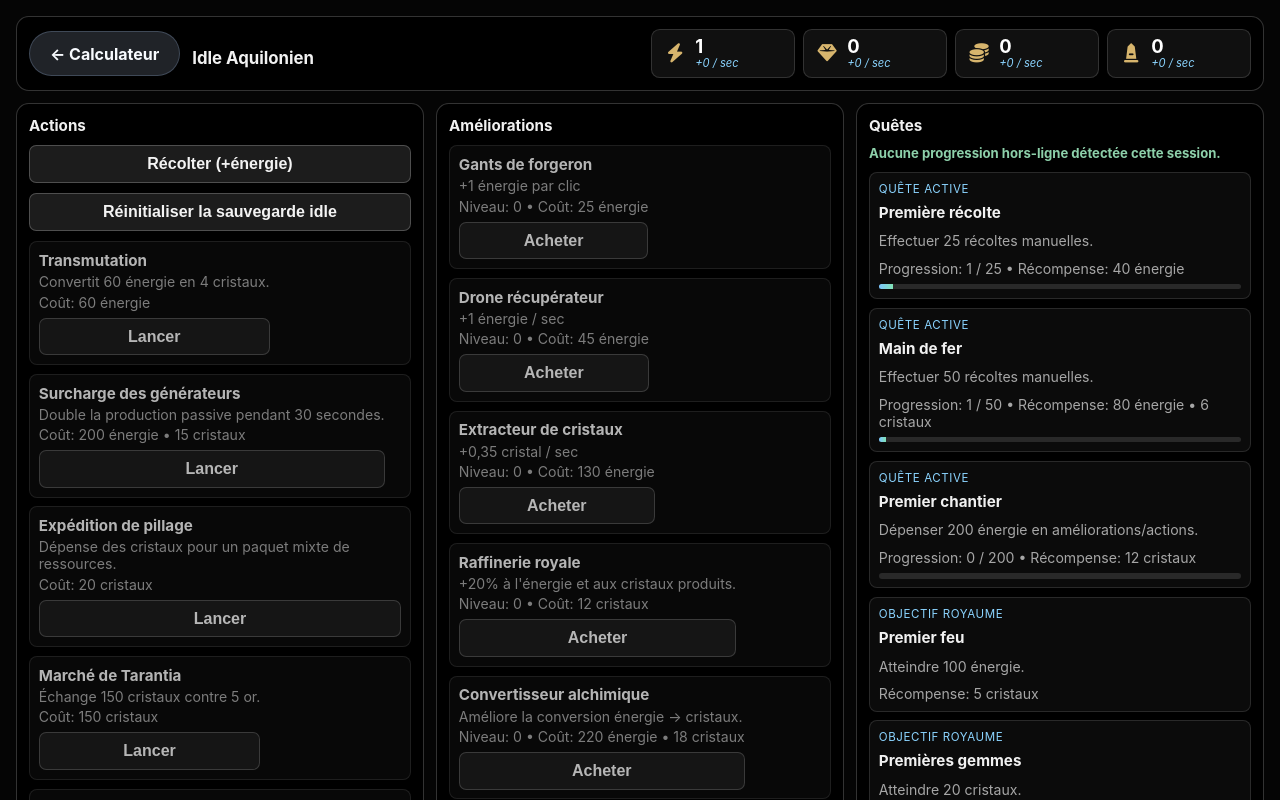
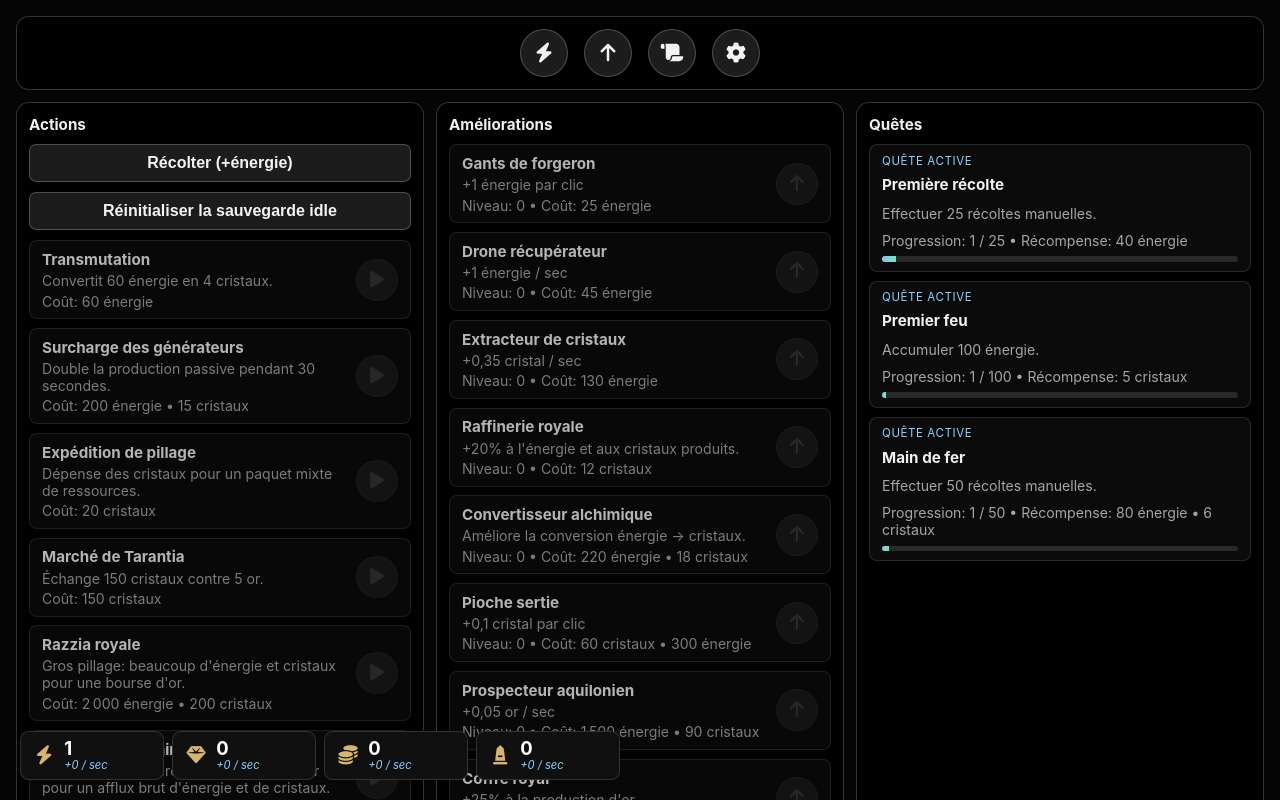
Before and after one commit to thomasd38/Conan-calculateur-de-ressources, a plain HTML site: page idle.html in a window 1280 px wide. Both pictures are taken after a click on the button "Récolter (+énergie)". Shown: the top 800 px of the page. Drawn offline with Linux system fonts and the light colour scheme.

Commit message:
improve UI

```diff
--- a/idle.html
+++ b/idle.html
@@ -9,13 +9,15 @@
     <title>Conan Exiles - Idle Aquilonien</title>
 </head>
 <body class="idle-hud-body">
+    <div class="idle-header__resources" id="idle-resources" aria-label="Ressources"></div>
     <main class="idle-simple" aria-label="Interface simple du mini-jeu idle">
         <header class="idle-simple__header">
-            <div class="idle-simple__header-left">
-                <a class="button button--secondary" href="index.html">← Calculateur</a>
-                <h1>Idle Aquilonien</h1>
+            <div class="idle-header-icons">
+                <button class="idle-icon-btn" title="Voir les actions" aria-label="Actions"><i class="fa-solid fa-bolt"></i></button>
+                <button class="idle-icon-btn" title="Voir les améliorations" aria-label="Améliorations"><i class="fa-solid fa-arrow-up"></i></button>
+                <button class="idle-icon-btn" title="Voir les quêtes" aria-label="Quêtes"><i class="fa-solid fa-scroll"></i></button>
+                <button class="idle-icon-btn" title="Paramètres" aria-label="Paramètres"><i class="fa-solid fa-gear"></i></button>
             </div>
-            <div class="idle-header__resources" id="idle-resources" aria-label="Ressources"></div>
         </header>
 
         <section class="idle-column" aria-label="Colonne actions">
@@ -32,7 +34,6 @@
 
         <section class="idle-column" aria-label="Colonne quêtes et objectifs">
             <h2>Quêtes</h2>
-            <p class="idle-highlight" id="offline-gain"></p>
             <div class="idle-missions" id="idle-missions"></div>
         </section>
     </main>
--- a/idle.js
+++ b/idle.js
@@ -1,54 +1,43 @@
 const STORAGE_KEY = 'conan_idle_save_v2';
 const LEGACY_STORAGE_KEY = 'conan_idle_save_v1';
-const TICK_RATE_MS = 250;
+const FAST_TICK_RATE_MS = 250;
+const SLOW_TICK_RATE_MS = 1000;
 const QUEST_SLOTS = 3;
-
-const objectiveDefinitions = [
-    { id: 'energy_100', title: 'Premier feu', description: 'Atteindre 100 énergie.', requirement: (s) => s.energy >= 100, reward: { crystals: 5 } },
-    { id: 'crystals_20', title: 'Premières gemmes', description: 'Atteindre 20 cristaux.', requirement: (s) => s.crystals >= 20, reward: { energy: 80 } },
-    { id: 'energy_500', title: 'Stock stratégique', description: 'Atteindre 500 énergie.', requirement: (s) => s.energy >= 500, reward: { crystals: 25 } },
-    { id: 'crystals_120', title: 'Trésor royal', description: 'Atteindre 120 cristaux.', requirement: (s) => s.crystals >= 120, reward: { energy: 450 } },
-    { id: 'energy_5000', title: 'Réseau aquilonien', description: 'Atteindre 5 000 énergie.', requirement: (s) => s.energy >= 5000, reward: { crystals: 220 } },
-    { id: 'crystals_500', title: 'Cœur de gemmes', description: 'Atteindre 500 cristaux.', requirement: (s) => s.crystals >= 500, reward: { energy: 2200 } },
-    { id: 'energy_25000', title: 'Brasier d\'empire', description: 'Atteindre 25 000 énergie.', requirement: (s) => s.energy >= 25000, reward: { crystals: 700, gold: 2 } },
-    { id: 'crystals_2500_obj', title: 'Mur de cristal', description: 'Atteindre 2 500 cristaux.', requirement: (s) => s.crystals >= 2500, reward: { energy: 12000, gold: 3 } },
-    { id: 'gold_10', title: 'Premières pièces', description: 'Atteindre 10 or.', requirement: (s) => s.gold >= 10, reward: { crystals: 1500 } },
-    { id: 'energy_250k_obj', title: 'Cascade d\'énergie', description: 'Atteindre 250 000 énergie.', requirement: (s) => s.energy >= 250000, reward: { gold: 20, crystals: 4000 } },
-    { id: 'crystals_25k_obj', title: 'Mine royale', description: 'Atteindre 25 000 cristaux.', requirement: (s) => s.crystals >= 25000, reward: { gold: 35 } },
-    { id: 'gold_500_obj', title: 'Rançon du prince', description: 'Atteindre 500 or.', requirement: (s) => s.gold >= 500, reward: { crystals: 20000, energy: 300000 } },
-    { id: 'relics_5', title: 'Première relique', description: 'Atteindre 5 reliques.', requirement: (s) => s.relics >= 5, reward: { gold: 250, crystals: 40000 } },
-    { id: 'energy_2M_obj', title: 'Puits infini', description: 'Atteindre 2 000 000 énergie.', requirement: (s) => s.energy >= 2000000, reward: { gold: 180, relics: 1 } },
-    { id: 'crystals_500k', title: 'Falaise cristalline', description: 'Atteindre 500 000 cristaux.', requirement: (s) => s.crystals >= 500000, reward: { gold: 2500, relics: 12 } },
-    { id: 'gold_50k', title: 'Dragon naissant', description: 'Atteindre 50 000 or.', requirement: (s) => s.gold >= 50000, reward: { relics: 40, crystals: 200000 } },
-    { id: 'relics_500', title: 'Sanctuaire complet', description: 'Atteindre 500 reliques.', requirement: (s) => s.relics >= 500, reward: { gold: 80000, crystals: 3000000 } },
-    { id: 'energy_50M', title: 'Âme du monde', description: 'Atteindre 50 000 000 énergie.', requirement: (s) => s.energy >= 50000000, reward: { relics: 120, gold: 25000 } }
-];
 
 const questDefinitions = [
     // Tier 1 — Débutant
     { id: 'click_25', title: 'Première récolte', description: 'Effectuer 25 récoltes manuelles.', progress: (s) => s.totalClicks, target: 25, reward: { energy: 40 } },
+    { id: 'energy_100', title: 'Premier feu', description: 'Accumuler 100 énergie.', progress: (s) => s.energy, target: 100, reward: { crystals: 5 } },
     { id: 'click_50', title: 'Main de fer', description: 'Effectuer 50 récoltes manuelles.', progress: (s) => s.totalClicks, target: 50, reward: { energy: 80, crystals: 6 } },
+    { id: 'crystals_20', title: 'Premières gemmes', description: 'Accumuler 20 cristaux.', progress: (s) => s.crystals, target: 20, reward: { energy: 80 } },
     { id: 'spend_200_energy', title: 'Premier chantier', description: 'Dépenser 200 énergie en améliorations/actions.', progress: (s) => s.spentEnergy, target: 200, reward: { crystals: 12 } },
     { id: 'buy_3_upgrades', title: 'Apprenti intendant', description: 'Acheter 3 améliorations.', progress: (s) => s.upgradesPurchased, target: 3, reward: { energy: 120, crystals: 4 } },
+    { id: 'energy_500', title: 'Stock stratégique', description: 'Accumuler 500 énergie.', progress: (s) => s.energy, target: 500, reward: { crystals: 25 } },
     { id: 'spend_500_energy', title: 'Investisseur prudent', description: 'Dépenser 500 énergie en améliorations/actions.', progress: (s) => s.spentEnergy, target: 500, reward: { crystals: 20 } },
     { id: 'energy_1500', title: 'Réserve impériale', description: 'Accumuler 1 500 énergie.', progress: (s) => s.energy, target: 1500, reward: { crystals: 35 } },
     { id: 'buy_8_upgrades', title: 'Intendant des ateliers', description: 'Acheter 8 améliorations.', progress: (s) => s.upgradesPurchased, target: 8, reward: { energy: 300 } },
 
     // Tier 2 — Apprenti
     { id: 'crystals_100', title: 'Collectionneur de gemmes', description: 'Accumuler 100 cristaux.', progress: (s) => s.crystals, target: 100, reward: { energy: 420 } },
+    { id: 'crystals_120', title: 'Trésor royal', description: 'Accumuler 120 cristaux.', progress: (s) => s.crystals, target: 120, reward: { energy: 450 } },
     { id: 'drones_10', title: 'Escadron complet', description: 'Posséder 10 drones récupérateurs.', progress: (s) => s.drones, target: 10, reward: { crystals: 45 } },
     { id: 'click_250', title: 'Battement régulier', description: 'Effectuer 250 récoltes manuelles.', progress: (s) => s.totalClicks, target: 250, reward: { energy: 600, crystals: 25 } },
     { id: 'extractors_6', title: 'Front minier', description: 'Posséder 6 extracteurs de cristaux.', progress: (s) => s.extractors, target: 6, reward: { energy: 1200 } },
+    { id: 'energy_5000', title: 'Réseau aquilonien', description: 'Accumuler 5 000 énergie.', progress: (s) => s.energy, target: 5000, reward: { crystals: 220 } },
     { id: 'energy_10000', title: 'Entrepôt royal', description: 'Accumuler 10 000 énergie.', progress: (s) => s.energy, target: 10000, reward: { crystals: 150 } },
     { id: 'buy_20_upgrades', title: 'Maître intendant', description: 'Acheter 20 améliorations.', progress: (s) => s.upgradesPurchased, target: 20, reward: { energy: 2000, crystals: 60 } },
+    { id: 'crystals_500', title: 'Cœur de gemmes', description: 'Accumuler 500 cristaux.', progress: (s) => s.crystals, target: 500, reward: { energy: 2200 } },
     { id: 'crystals_500_quest', title: 'Veine profonde', description: 'Accumuler 500 cristaux.', progress: (s) => s.crystals, target: 500, reward: { energy: 3000 } },
     { id: 'drones_25', title: 'Flotte aquilonienne', description: 'Posséder 25 drones récupérateurs.', progress: (s) => s.drones, target: 25, reward: { crystals: 200 } },
 
     // Tier 3 — Vétéran
     { id: 'extractors_20', title: 'Réseau minier', description: 'Posséder 20 extracteurs de cristaux.', progress: (s) => s.extractors, target: 20, reward: { energy: 8000, crystals: 150 } },
     { id: 'click_1000', title: 'Bras inlassable', description: 'Effectuer 1 000 récoltes manuelles.', progress: (s) => s.totalClicks, target: 1000, reward: { energy: 4000, crystals: 120 } },
+    { id: 'energy_25000', title: 'Brasier d\'empire', description: 'Accumuler 25 000 énergie.', progress: (s) => s.energy, target: 25000, reward: { crystals: 700, gold: 2 } },
     { id: 'energy_50k', title: 'Grenier aquilonien', description: 'Accumuler 50 000 énergie.', progress: (s) => s.energy, target: 50000, reward: { crystals: 600, gold: 3 } },
     { id: 'crystals_2500', title: 'Cargaison de gemmes', description: 'Accumuler 2 500 cristaux.', progress: (s) => s.crystals, target: 2500, reward: { energy: 20000, gold: 5 } },
+    { id: 'crystals_2500_obj', title: 'Mur de cristal', description: 'Accumuler 2 500 cristaux.', progress: (s) => s.crystals, target: 2500, reward: { energy: 12000, gold: 3 } },
+    { id: 'gold_10', title: 'Premières pièces', description: 'Accumuler 10 or.', progress: (s) => s.gold, target: 10, reward: { crystals: 1500 } },
     { id: 'refinery_10', title: 'Raffineur expert', description: 'Atteindre le niveau 10 de la raffinerie.', progress: (s) => s.refineryLevel, target: 10, reward: { crystals: 400 } },
     { id: 'converter_5', title: 'Alchimiste confirmé', description: 'Atteindre le niveau 5 du convertisseur.', progress: (s) => s.converterLevel, target: 5, reward: { energy: 15000, gold: 4 } },
     { id: 'buy_40_upgrades', title: 'Grand architecte', description: 'Acheter 40 améliorations.', progress: (s) => s.upgradesPurchased, target: 40, reward: { crystals: 1200, gold: 8 } },
@@ -61,13 +50,19 @@ const questDefinitions = [
     { id: 'extractors_60', title: 'Réseau profond', description: 'Posséder 60 extracteurs de cristaux.', progress: (s) => s.extractors, target: 60, reward: { energy: 150000, gold: 30 } },
     { id: 'click_5000', title: 'Volonté indomptable', description: 'Effectuer 5 000 récoltes manuelles.', progress: (s) => s.totalClicks, target: 5000, reward: { gold: 35, crystals: 5000 } },
     { id: 'energy_250k', title: 'Trésor de guerre', description: 'Accumuler 250 000 énergie.', progress: (s) => s.energy, target: 250000, reward: { crystals: 8000, gold: 45 } },
+    { id: 'energy_250k_obj', title: 'Cascade d\'énergie', description: 'Accumuler 250 000 énergie.', progress: (s) => s.energy, target: 250000, reward: { gold: 20, crystals: 4000 } },
     { id: 'crystals_15k', title: 'Chambre forte', description: 'Accumuler 15 000 cristaux.', progress: (s) => s.crystals, target: 15000, reward: { gold: 60 } },
+    { id: 'crystals_25k_obj', title: 'Mine royale', description: 'Accumuler 25 000 cristaux.', progress: (s) => s.crystals, target: 25000, reward: { gold: 35 } },
     { id: 'gold_500', title: 'Rançon royale', description: 'Accumuler 500 or.', progress: (s) => s.gold, target: 500, reward: { crystals: 25000, energy: 500000 } },
+    { id: 'gold_500_obj', title: 'Rançon du prince', description: 'Accumuler 500 or.', progress: (s) => s.gold, target: 500, reward: { crystals: 20000, energy: 300000 } },
 
     // Tier 5 — Héros
     { id: 'click_20000', title: 'Héros sans relâche', description: 'Effectuer 20 000 récoltes manuelles.', progress: (s) => s.totalClicks, target: 20000, reward: { gold: 150, crystals: 20000 } },
+    { id: 'relics_5', title: 'Première relique', description: 'Accumuler 5 reliques.', progress: (s) => s.relics, target: 5, reward: { gold: 250, crystals: 40000 } },
     { id: 'energy_2M', title: 'Réserve titanesque', description: 'Accumuler 2 000 000 énergie.', progress: (s) => s.energy, target: 2000000, reward: { gold: 300, crystals: 50000 } },
+    { id: 'energy_2M_obj', title: 'Puits infini', description: 'Accumuler 2 000 000 énergie.', progress: (s) => s.energy, target: 2000000, reward: { gold: 180, relics: 1 } },
     { id: 'crystals_100k', title: 'Mine infinie', description: 'Accumuler 100 000 cristaux.', progress: (s) => s.crystals, target: 100000, reward: { gold: 500, relics: 2 } },
+    { id: 'crystals_500k', title: 'Falaise cristalline', description: 'Accumuler 500 000 cristaux.', progress: (s) => s.crystals, target: 500000, reward: { gold: 2500, relics: 12 } },
     { id: 'drones_300', title: 'Armée d\'acier', description: 'Posséder 300 drones récupérateurs.', progress: (s) => s.drones, target: 300, reward: { gold: 400, crystals: 40000 } },
     { id: 'gold_5k', title: 'Trésorier royal', description: 'Accumuler 5 000 or.', progress: (s) => s.gold, target: 5000, reward: { relics: 5, crystals: 80000 } },
     { id: 'relics_20', title: 'Éveil des anciens', description: 'Accumuler 20 reliques.', progress: (s) => s.relics, target: 20, reward: { gold: 2000, energy: 5000000 } },
@@ -75,10 +70,13 @@ const questDefinitions = [
     { id: 'converter_20', title: 'Grand alchimiste', description: 'Atteindre le niveau 20 du convertisseur.', progress: (s) => s.converterLevel, target: 20, reward: { gold: 800, crystals: 60000 } },
 
     // Tier 6 — Légende
+    { id: 'gold_50k', title: 'Dragon naissant', description: 'Accumuler 50 000 or.', progress: (s) => s.gold, target: 50000, reward: { relics: 40, crystals: 200000 } },
     { id: 'energy_20M', title: 'Colosse d\'énergie', description: 'Accumuler 20 000 000 énergie.', progress: (s) => s.energy, target: 20000000, reward: { relics: 25, gold: 5000 } },
+    { id: 'energy_50M', title: 'Âme du monde', description: 'Accumuler 50 000 000 énergie.', progress: (s) => s.energy, target: 50000000, reward: { relics: 120, gold: 25000 } },
     { id: 'crystals_1M', title: 'Palais de cristal', description: 'Accumuler 1 000 000 cristaux.', progress: (s) => s.crystals, target: 1000000, reward: { relics: 40, gold: 8000 } },
     { id: 'gold_100k', title: 'Dragon thésauriseur', description: 'Accumuler 100 000 or.', progress: (s) => s.gold, target: 100000, reward: { relics: 80, crystals: 500000 } },
     { id: 'relics_300', title: 'Gardien des âges', description: 'Accumuler 300 reliques.', progress: (s) => s.relics, target: 300, reward: { gold: 50000, crystals: 2000000 } },
+    { id: 'relics_500', title: 'Sanctuaire complet', description: 'Accumuler 500 reliques.', progress: (s) => s.relics, target: 500, reward: { gold: 80000, crystals: 3000000 } },
     { id: 'temple_15', title: 'Ordre des oubliés', description: 'Atteindre le niveau 15 du temple oublié.', progress: (s) => s.templeLevel, target: 15, reward: { relics: 60, gold: 10000 } },
     { id: 'vault_15', title: 'Coffres scellés', description: 'Atteindre le niveau 15 du coffre royal.', progress: (s) => s.vaultLevel, target: 15, reward: { gold: 20000, crystals: 750000 } },
     { id: 'buy_150_upgrades', title: 'Architecte mythique', description: 'Acheter 150 améliorations.', progress: (s) => s.upgradesPurchased, target: 150, reward: { relics: 35, gold: 15000 } },
@@ -120,11 +118,9 @@ const defaultState = {
     upgradesPurchased: 0,
     questPoints: 0,
     completedQuestIds: [],
-    completedObjectiveIds: [],
     activeQuestIds: [],
     productionBoostUntil: 0,
-    lastTimestamp: Date.now(),
-    lastOfflineGain: 0
+    lastTimestamp: Date.now()
 };
 
 const state = loadState();
@@ -133,7 +129,6 @@ let isResettingSave = false;
 
 const resourcesContainer = document.querySelector('#idle-resources');
 const upgradesContainer = document.querySelector('#idle-upgrades');
-const offlineGainLabel = document.querySelector('#offline-gain');
 const missionsContainer = document.querySelector('#idle-missions');
 const actionsContainer = document.querySelector('#idle-actions');
 
@@ -349,20 +344,7 @@ const actions = [
             state.gold += 35;
         }
     },
-    {
-        id: 'temporalShift',
-        title: 'Glissement temporel',
-        description: () => 'Saute instantanément à 5 minutes de production passive.',
-        getCost: () => ({ crystals: 1200, gold: 60 }),
-        run: () => {
-            const production = computeProductionPerSecond();
-            const skipSeconds = 300;
-            state.energy += production.energy * skipSeconds;
-            state.crystals += production.crystals * skipSeconds;
-            state.gold += production.gold * skipSeconds;
-            state.relics += production.relics * skipSeconds;
-        }
-    },
+
     {
         id: 'grandRitual',
         title: 'Grand rituel de Set',
@@ -383,8 +365,11 @@ function init() {
     bindEvents();
     applyOfflineProgress();
     processProgression();
+    renderActions();
+    renderUpgrades();
     render();
-    setInterval(tick, TICK_RATE_MS);
+    setInterval(tickFast, FAST_TICK_RATE_MS);
+    setInterval(tickSlow, SLOW_TICK_RATE_MS);
 }
 
 function bindEvents() {
@@ -397,6 +382,8 @@ function bindEvents() {
             }
             state.totalClicks += 1;
             processProgression();
+            renderActions();
+            renderUpgrades();
             render();
             scheduleSave();
         });
@@ -416,7 +403,7 @@ function bindEvents() {
 }
 
 
-function tick() {
+function tickFast() {
     const now = Date.now();
     const deltaSeconds = Math.max(0, (now - state.lastTimestamp) / 1000);
     state.lastTimestamp = now;
@@ -428,6 +415,11 @@ function tick() {
     processProgression();
     render();
     scheduleSave();
+}
+
+function tickSlow() {
+    renderActions();
+    renderUpgrades();
 }
 
 function computeProductionPerSecond() {
@@ -471,24 +463,8 @@ function applyOfflineProgress() {
 }
 
 function processProgression() {
-    completeObjectives();
     completeQuests();
     ensureQuestSlots();
-}
-
-function completeObjectives() {
-    objectiveDefinitions.forEach((objective) => {
-        if (state.completedObjectiveIds.includes(objective.id)) {
-            return;
-        }
-
-        if (!objective.requirement(state)) {
-            return;
-        }
-
-        applyReward(objective.reward);
-        state.completedObjectiveIds.push(objective.id);
-    });
 }
 
 function completeQuests() {
@@ -536,10 +512,7 @@ const RESOURCE_DISPLAY = [
 
 function render() {
     renderResources();
-    renderActions();
-    renderUpgrades();
     renderMissions();
-    renderOfflineGain();
 }
 
 function renderResources() {
@@ -571,8 +544,8 @@ function renderActions() {
                     <p class="idle-upgrade__description">${action.description()}</p>
                     <p class="idle-upgrade__meta">Coût: ${formatCost(cost)} ${info ? `• ${info}` : ''}</p>
                 </div>
-                <button class="button" type="button" data-action-id="${action.id}" ${canRun ? '' : 'disabled'}>
-                    Lancer
+                <button class="button" type="button" data-action-id="${action.id}" ${canRun ? '' : 'disabled'} aria-label="Lancer" title="Lancer">
+                    <i class="fa-solid fa-play"></i>
                 </button>
             </article>
         `;
@@ -596,6 +569,8 @@ function renderActions() {
             payCost(cost);
             action.run();
             processProgression();
+            renderActions();
+            renderUpgrades();
             render();
             scheduleSave();
         });
@@ -614,8 +589,8 @@ function renderUpgrades() {
                     <p class="idle-upgrade__description">${upgrade.description}</p>
                     <p class="idle-upgrade__meta">Niveau: ${formatNumber(upgrade.getLevel())} • Coût: ${formatCost(cost)}</p>
                 </div>
-                <button class="button" type="button" data-upgrade-id="${upgrade.id}" ${canAfford ? '' : 'disabled'}>
-                    Acheter
+                <button class="button" type="button" data-upgrade-id="${upgrade.id}" ${canAfford ? '' : 'disabled'} aria-label="Acheter" title="Acheter">
+                    <i class="fa-solid fa-arrow-up"></i>
                 </button>
             </article>
         `;
@@ -637,6 +612,8 @@ function renderUpgrades() {
             upgrade.buy();
             state.upgradesPurchased += 1;
             processProgression();
+            renderActions();
+            renderUpgrades();
             render();
             scheduleSave();
         });
@@ -666,19 +643,7 @@ function renderMissions() {
         `;
     });
 
-    const objectiveCards = objectiveDefinitions.map((objective) => {
-        const completed = state.completedObjectiveIds.includes(objective.id);
-        return `
-            <article class="idle-objective ${completed ? 'idle-objective--done' : ''}">
-                <p class="idle-objective__badge">Objectif royaume</p>
-                <p class="idle-upgrade__title">${objective.title}</p>
-                <p class="idle-upgrade__description">${objective.description}</p>
-                <p class="idle-upgrade__meta">Récompense: ${formatCost(objective.reward)}${completed ? ' • Terminé' : ''}</p>
-            </article>
-        `;
-    });
-
-    const cards = [...activeQuestCards, ...objectiveCards].filter(Boolean);
+    const cards = activeQuestCards.filter(Boolean);
 
     if (cards.length === 0) {
         missionsContainer.innerHTML = '<p class="idle-empty">Toutes les missions sont terminées.</p>';
@@ -686,14 +651,6 @@ function renderMissions() {
     }
 
     missionsContainer.innerHTML = cards.join('');
-}
-
-function renderOfflineGain() {
-    if (state.lastOfflineGain > 0) {
-        offlineGainLabel.textContent = `Progression hors-ligne récupérée: +${formatNumber(state.lastOfflineGain)} ressources.`;
-    } else {
-        offlineGainLabel.textContent = 'Aucune progression hors-ligne détectée cette session.';
-    }
 }
 
 function getQuestById(id) {
@@ -827,11 +784,14 @@ function loadState() {
 
     try {
         const parsed = JSON.parse(raw);
+        const mergedQuestIds = [
+            ...(Array.isArray(parsed.completedQuestIds) ? parsed.completedQuestIds : []),
+            ...(Array.isArray(parsed.completedObjectiveIds) ? parsed.completedObjectiveIds : [])
+        ];
         return {
             ...structuredClone(defaultState),
             ...parsed,
-            completedQuestIds: Array.isArray(parsed.completedQuestIds) ? parsed.completedQuestIds : [],
-            completedObjectiveIds: Array.isArray(parsed.completedObjectiveIds) ? parsed.completedObjectiveIds : [],
+            completedQuestIds: mergedQuestIds,
             activeQuestIds: Array.isArray(parsed.activeQuestIds) ? parsed.activeQuestIds : []
         };
     } catch {
--- a/style.css
+++ b/style.css
@@ -577,21 +577,43 @@ body.idle-hud-body {
     flex-wrap: wrap;
 }
 
-.idle-simple__header-left {
+.idle-header-icons {
     display: flex;
     align-items: center;
-    gap: 0.75rem;
+    justify-content: center;
+    gap: 1rem;
+    width: 100%;
 }
 
-.idle-simple__header h1 {
-    font-size: 1.05rem;
+.idle-icon-btn {
+    width: 48px;
+    height: 48px;
+    border-radius: 50%;
+    background: #1c1c1c;
+    border: 1px solid rgba(255, 255, 255, 0.22);
+    color: #f3f3f3;
+    font-size: 1.25rem;
+    display: flex;
+    justify-content: center;
+    align-items: center;
+    cursor: pointer;
+    transition: all 0.2s ease;
+}
+
+.idle-icon-btn:hover {
+    background: #2a2a2a;
+    transform: scale(1.05);
 }
 
 .idle-header__resources {
+    position: fixed;
+    bottom: 20px;
+    left: 20px;
     display: flex;
     align-items: stretch;
     gap: 0.5rem;
     flex-wrap: wrap;
+    z-index: 100;
 }
 
 .idle-resource {
@@ -652,8 +674,7 @@ body.idle-hud-body {
     color: #a6a6a6;
 }
 
-.hud-action-button,
-.idle-hud-body .idle-upgrade button {
+.hud-action-button {
     width: 100%;
     border-radius: 0.45rem;
     background: #1c1c1c;
@@ -664,12 +685,43 @@ body.idle-hud-body {
 }
 
 .hud-action-button:hover,
-.hud-action-button:focus-visible,
-.idle-hud-body .idle-upgrade button:hover,
-.idle-hud-body .idle-upgrade button:focus-visible {
+.hud-action-button:focus-visible {
     transform: none;
     filter: none;
     background: #2a2a2a;
+}
+
+.idle-hud-body .idle-upgrade button {
+    width: 42px;
+    height: 42px;
+    border-radius: 50%;
+    background: #8bd4ff;
+    color: #062334;
+    border: none;
+    display: flex;
+    justify-content: center;
+    align-items: center;
+    flex-shrink: 0;
+    padding: 0;
+    opacity: 1;
+    font-size: 1.15rem;
+    cursor: pointer;
+    transition: all 0.2s ease;
+}
+
+.idle-hud-body .idle-upgrade button:disabled {
+    background: #2a2a2a;
+    color: rgba(255, 255, 255, 0.25);
+    opacity: 0.5;
+    cursor: not-allowed;
+    border: 1px solid rgba(255, 255, 255, 0.08);
+}
+
+.idle-hud-body .idle-upgrade button:not(:disabled):hover,
+.idle-hud-body .idle-upgrade button:not(:disabled):focus-visible {
+    transform: scale(1.08);
+    filter: brightness(1.1);
+    background: #7bc5ff;
 }
 
 .idle-hud-body .idle-upgrades,
@@ -684,9 +736,24 @@ body.idle-hud-body {
     background: #0b0b0b;
     border: 1px solid rgba(255, 255, 255, 0.12);
     border-radius: 0.5rem;
-    padding: 0.55rem;
+    padding: 0.55rem 0.75rem;
+}
+
+.idle-objective {
     display: grid;
     gap: 0.45rem;
+}
+
+.idle-hud-body .idle-upgrade {
+    display: flex;
+    justify-content: space-between;
+    align-items: center;
+    gap: 0.75rem;
+}
+
+.idle-hud-body .idle-upgrade > div {
+    flex: 1;
+    min-width: 0;
 }
 
 .idle-hud-body .idle-upgrade__title {
@@ -746,10 +813,6 @@ body.idle-hud-body {
         min-height: auto;
     }
 
-    .idle-header__resources {
-        width: 100%;
-    }
-
     .idle-resource {
         flex: 1 1 45%;
         min-width: 0;
```
